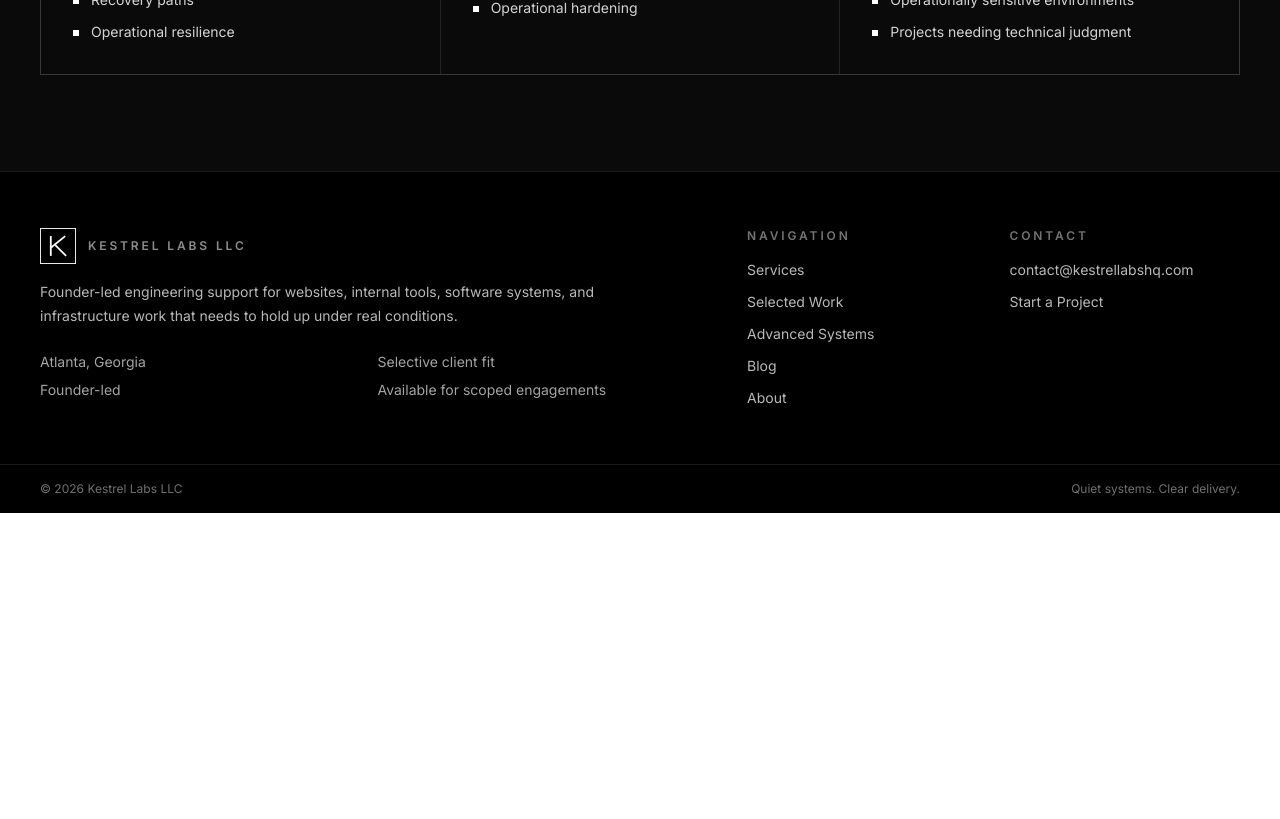
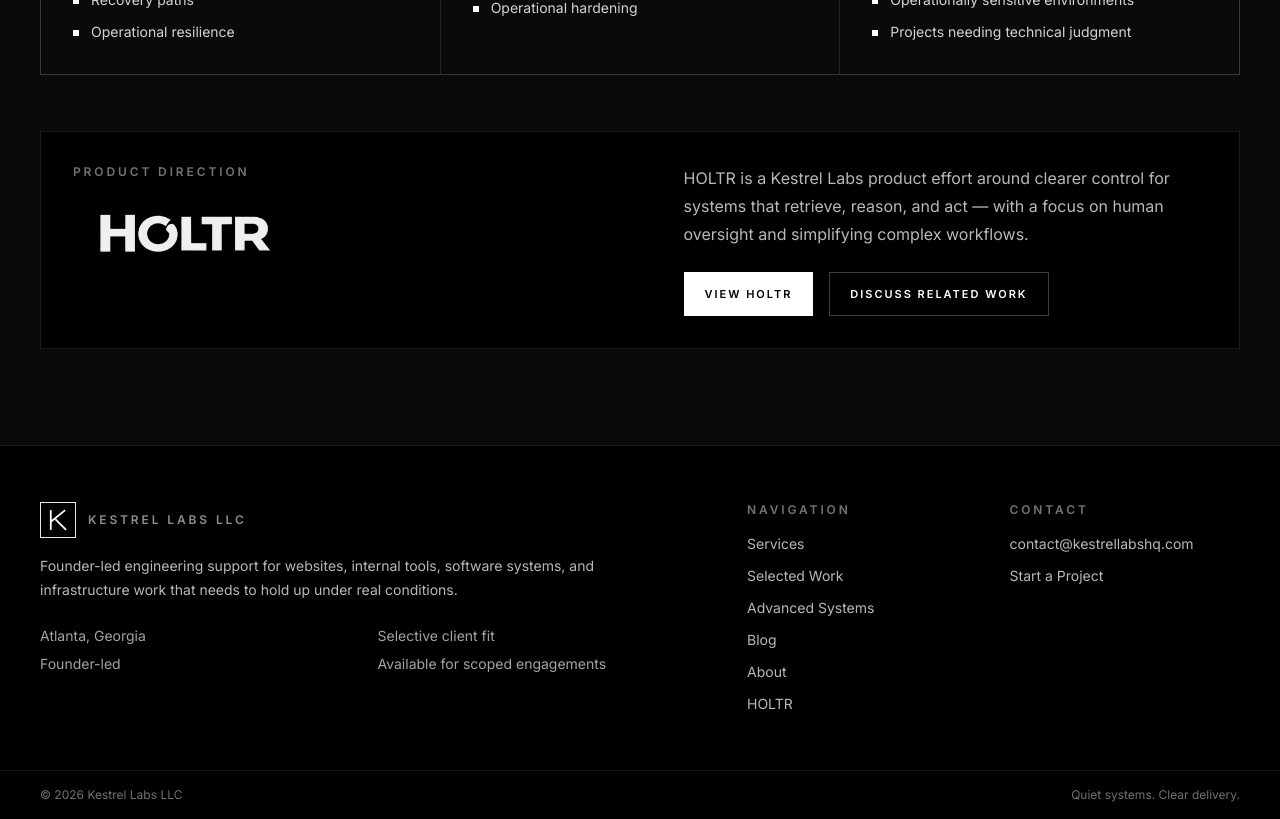
Before and after one commit to KestrelLabsHQ/Landing-Website, a Next.js app: page /advanced-systems in a window 1280 px wide. Shown: the part 1880-2699 px from the top of the page. Before the commit the page ends 2393 px from the top, so only its background shows below. Built offline with nearby package versions, Linux system fonts and the light colour scheme.

Commit message:
added draft blog, and HOLTR callout

```diff
--- a/app/advanced-systems/page.tsx
+++ b/app/advanced-systems/page.tsx
@@ -41,6 +41,43 @@
             </article>
           ))}
         </div>
+
+        <div className="mt-10 border border-white/10 bg-black md:mt-14">
+          <div className="grid gap-8 px-5 py-6 sm:px-6 md:grid-cols-[1.05fr_0.95fr] md:px-8 md:py-8">
+            <div>
+              <p className="text-[11px] font-semibold uppercase tracking-[0.22em] text-white/45 sm:text-xs sm:tracking-[0.24em]">
+                Product direction
+              </p>
+              <img
+                src="/holtr-banner.png"
+                alt="HOLTR"
+                className="mt-4 h-auto w-full max-w-[14rem] opacity-95"
+              />
+            </div>
+            <div>
+              <p className="text-sm leading-7 text-white/72 md:text-base">
+                HOLTR is a Kestrel Labs product effort around clearer control for systems that retrieve,
+                reason, and act — with a focus on human oversight and simplifying complex workflows.
+              </p>
+              <div className="mt-6 flex flex-col gap-3 sm:flex-row sm:gap-4">
+                <a
+                  href="https://holtr.ai"
+                  target="_blank"
+                  rel="noreferrer"
+                  className="flex min-h-11 items-center justify-center border border-white bg-white px-5 py-3 text-center text-[11px] font-semibold uppercase tracking-[0.18em] text-black transition-colors hover:bg-transparent hover:text-white"
+                >
+                  View HOLTR
+                </a>
+                <a
+                  href="/contact"
+                  className="flex min-h-11 items-center justify-center border border-white/24 px-5 py-3 text-center text-[11px] font-semibold uppercase tracking-[0.18em] text-white transition-colors hover:border-white hover:bg-white hover:text-black"
+                >
+                  Discuss related work
+                </a>
+              </div>
+            </div>
+          </div>
+        </div>
       </SectionShell>
     </>
   );
--- a/app/blog/[slug]/page.tsx
+++ b/app/blog/[slug]/page.tsx
@@ -1,4 +1,5 @@
 import type { Metadata } from "next";
+import { notFound } from "next/navigation";
 import { MDXRemote } from "next-mdx-remote/rsc";
 import remarkGfm from "remark-gfm";
 import rehypeSlug from "rehype-slug";
@@ -12,10 +13,10 @@
 import { BlogToc } from "@/components/blog-toc";
 import { BlogSeries } from "@/components/blog-series";
 import { authors, defaultAuthor } from "@/content/authors";
-import { extractToc, formatPostDate, getAllPosts, getPostBySlug, getPostSlugs, getPostsBySeries } from "@/lib/blog";
+import { extractToc, formatPostDate, getAllPosts, getPostBySlug, getPostsBySeries } from "@/lib/blog";
 
 export async function generateStaticParams(): Promise<Array<{ slug: string }>> {
-  return getPostSlugs().map((slug) => ({ slug }));
+  return getAllPosts().map((post) => ({ slug: post.slug }));
 }
 
 async function resolveParams(params: unknown): Promise<{ slug?: string }> {
@@ -30,6 +31,7 @@
   if (!slug) return {};
 
   const { frontmatter } = getPostBySlug(slug);
+  if (frontmatter.draft) return {};
 
   return {
     title: frontmatter.title,
@@ -49,6 +51,9 @@
   }
 
   const { frontmatter, content, readingTimeMinutes, audioSrc } = getPostBySlug(slug);
+  if (frontmatter.draft) {
+    notFound();
+  }
 
   const author = (frontmatter.author && authors[frontmatter.author]) ? authors[frontmatter.author] : defaultAuthor;
 
--- a/components/mobile-nav.tsx
+++ b/components/mobile-nav.tsx
@@ -69,6 +69,20 @@
                     </Link>
                   );
                 })}
+                <a
+                  href="https://www.holtr.ai"
+                  target="_blank"
+                  rel="noreferrer"
+                  onClick={() => setOpen(false)}
+                  className="group flex items-center justify-between border border-black/10 bg-white px-4 py-4 transition-colors hover:border-black hover:bg-black hover:text-white"
+                >
+                  <span className="text-base font-medium tracking-[-0.02em] text-black transition-colors group-hover:text-white">
+                    HOLTR
+                  </span>
+                  <span className="text-[11px] font-semibold uppercase tracking-[0.22em] text-black/35 transition-colors group-hover:text-white/60">
+                    06
+                  </span>
+                </a>
               </nav>
             </div>
 
--- a/components/site-footer.tsx
+++ b/components/site-footer.tsx
@@ -31,6 +31,14 @@
                   {item.label}
                 </Link>
               ))}
+              <a
+                href="https://www.holtr.ai"
+                target="_blank"
+                rel="noreferrer"
+                className="text-sm text-white/72 transition-colors hover:text-white"
+              >
+                HOLTR
+              </a>
             </div>
           </div>
 
--- a/components/site-header.tsx
+++ b/components/site-header.tsx
@@ -42,7 +42,15 @@
           })}
         </nav>
 
-        <div className="hidden md:block">
+        <div className="hidden items-center gap-4 md:flex">
+          <a
+            href="https://www.holtr.ai"
+            target="_blank"
+            rel="noreferrer"
+            className="text-xs font-semibold uppercase tracking-[0.22em] text-black/60 transition-colors hover:text-black"
+          >
+            HOLTR
+          </a>
           <Link href="/contact" className="border border-black px-4 py-2 text-xs font-semibold uppercase tracking-[0.2em] transition-colors hover:bg-black hover:text-white">
             Contact
           </Link>
--- /dev/null
+++ b/content/posts/operator-oversight-for-autonomous-systems.mdx
@@ -0,0 +1,86 @@
+---
+title: "Operator oversight for autonomous systems"
+date: "2026-03-22"
+description: "Autonomy is useful. Black boxes are not. A practical case for visibility, intervention, and control surfaces around systems that act."
+tags: ["llm", "reliability", "notes", "kestrel"]
+author: "daymian"
+featured: false
+draft: true
+---
+
+Autonomy is useful right up until the moment it becomes opaque.
+
+That is the line a lot of teams are starting to run into. The model is good enough to be productive. The workflow is promising. The automation saves time. And then the next question shows up almost immediately:
+
+**How do we know what it is doing, when to trust it, and how to step in when it matters?**
+
+That is not a branding problem. It is an operations problem.
+
+## The gap is usually not raw capability
+
+Most discussions about autonomous systems focus on output quality, model choice, or prompt design. Those things matter, but they are not the whole operating picture.
+
+In practice, the harder problem is often supervision.
+
+- What can the system do on its own?
+- What should require approval?
+- What signals tell an operator that a run is drifting?
+- What record remains after the fact?
+- How does a human intervene without creating even more confusion?
+
+If the answer to those questions is "we look at logs when something feels wrong," the system is not really under control yet.
+
+## Reliability changes when a system can act
+
+There is a meaningful difference between a system that suggests and a system that acts.
+
+Once a workflow can trigger tools, move data, alter state, or initiate downstream behavior, reliability is no longer just about whether the output looks reasonable. It is also about whether the operating model is safe, legible, and interruptible.
+
+That usually means needing:
+
+- visibility into runtime behavior, not just final outputs
+- bounded execution around sensitive actions
+- approval paths for higher-risk steps
+- intervention points that do not require tearing the whole system apart
+- an audit trail that is usable after the fact
+
+This is less glamorous than talking about autonomy in the abstract, but it is where real adoption starts to become durable.
+
+## Control surfaces matter
+
+A surprising amount of software quality comes down to whether the people responsible for a system can understand and steer it under pressure.
+
+That is true for infrastructure. It is true for internal tools. And it is true for autonomous systems.
+
+A control surface is not just a dashboard. It is the layer that helps an operator answer practical questions in real time:
+
+- What is running right now?
+- What state is it in?
+- What actions are pending?
+- What crossed a line and needs a human?
+- What happened before this point?
+- What are the safe next moves?
+
+Without that layer, teams tend to alternate between over-trusting the system and over-correcting with manual process.
+
+Neither scales very well.
+
+## Supervised autonomy is a more useful frame
+
+A lot of the useful future here probably does not look like total independence. It looks more like supervised autonomy: systems that can move quickly inside clear boundaries, with humans staying responsible for escalation, intervention, and final judgment where the cost of mistakes is real.
+
+That frame is less theatrical, but it is much easier to operate.
+
+It also fits the kinds of environments where engineering discipline matters most: sensitive workflows, consequential actions, operational complexity, and teams that need more than a demo.
+
+## Why this matters to Kestrel Labs
+
+This intersects with a lot of the same concerns that show up in reliability work, internal tools, and advanced systems engineering more broadly.
+
+Once software has meaningful consequences, the question is rarely just whether it works in a clean demo. The question is whether it remains understandable and governable once it is exposed to real users, real constraints, and real failure modes.
+
+That line of thinking is part of what informs **HOLTR**, a Kestrel Labs product effort around operator visibility, intervention, and control for supervised autonomy.
+
+Not because autonomy needs more hype.
+
+Because systems that act need better oversight.
```
Also changed, not shown: public/holtr-banner.png (added).
